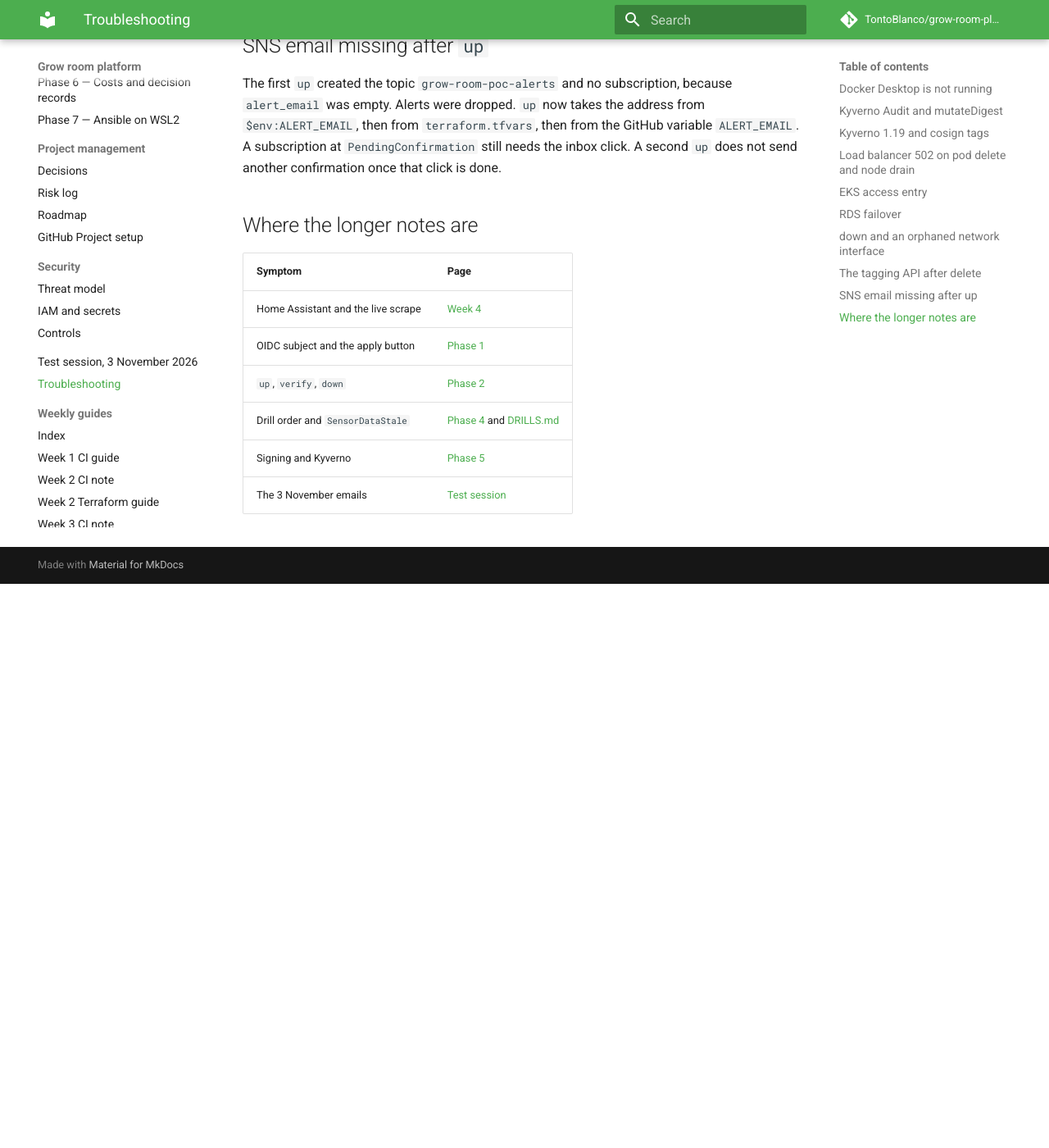
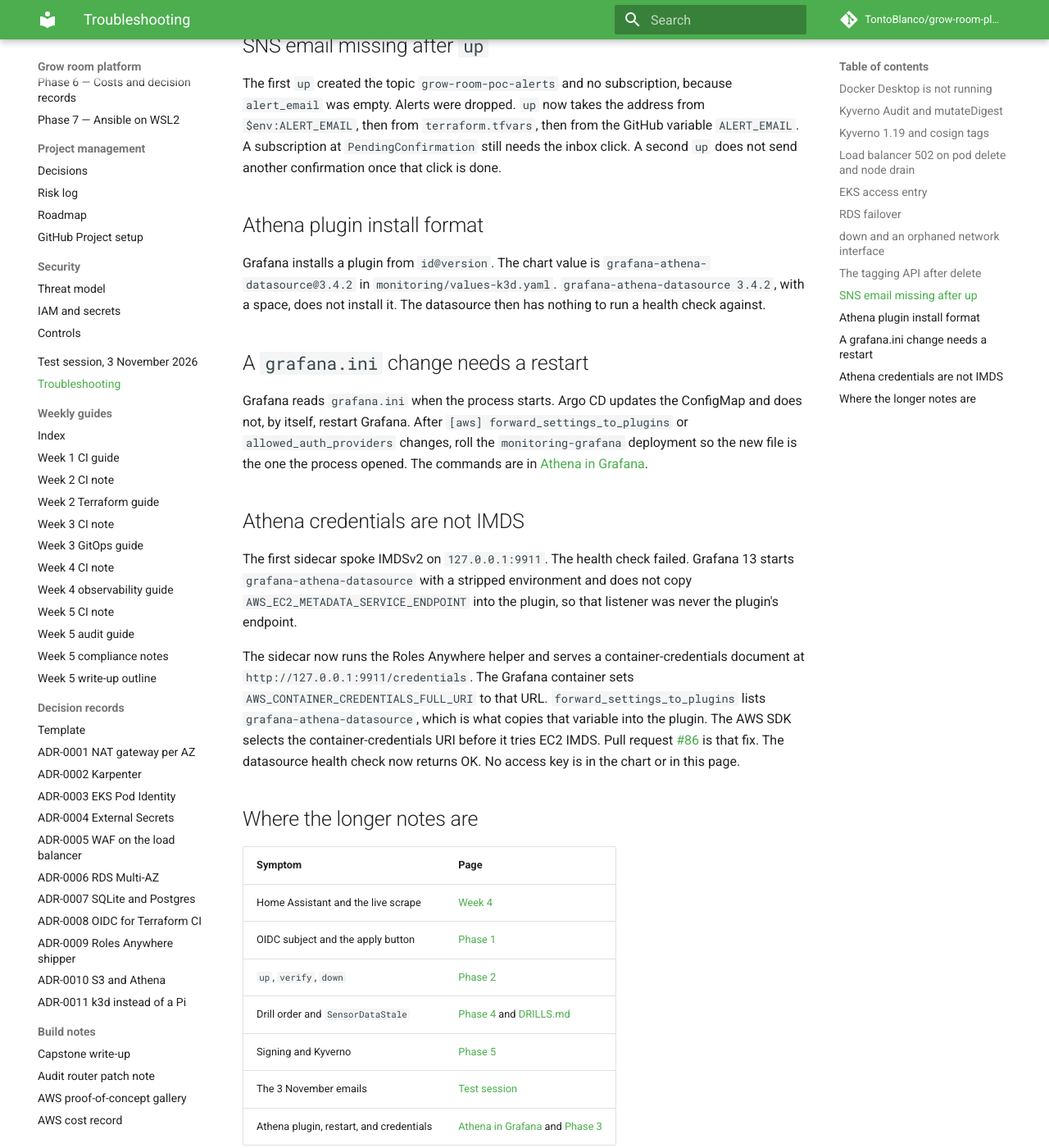
Before and after one commit to TontoBlanco/grow-room-platform, an MkDocs documentation site: the page built from docs/troubleshooting.md, in a window 1280 px wide and 1400 px high, scrolled down 1786 px. Shown: the whole window at 82% size. Built offline with MkDocs 1.6.1 and Material for MkDocs 9.7.7, drawn with Linux system fonts in a browser that asks for light colours; comment, search, counter and statistics services are not loaded; before the commit the page ends 2498 px from its top, so only the background shows below that.

Commit message:
Record the Athena credential fixes from pull request 86.
The plugin install is id@version, grafana.ini changes need a Grafana restart, and the plugin reads a container-credentials URI instead of IMDS. The roadmap now calls that data source done and working.

Co-authored-by: TontoBlanco <TontoBlanco@users.noreply.github.com>

```diff
--- a/docs/ATHENA_GRAFANA.md
+++ b/docs/ATHENA_GRAFANA.md
@@ -14,13 +14,34 @@ Grafana 13 starts `grafana-athena-datasource` with a stripped environment and
 then copies `AWS_CONTAINER_CREDENTIALS_FULL_URI` (plus the IRSA and region
 names) because the plugin id is listed in `[aws] forward_settings_to_plugins`.
 `AWS_EC2_METADATA_SERVICE_ENDPOINT` is not copied, so an IMDSv2 listener on
-`127.0.0.1:9911` never becomes the plugin's endpoint. The sidecar runs
+`127.0.0.1:9911` never becomes the plugin's endpoint. That is why the first
+health check failed. The sidecar runs
 `aws_signing_helper credential-process` and serves the ECS credential document
 (`AccessKeyID`, `SecretAccessKey`, `Token`, `Expiration`) at
 `http://127.0.0.1:9911/credentials`. The Grafana container sets
 `AWS_CONTAINER_CREDENTIALS_FULL_URI` to that URL. The SDK selects it before
 EC2 IMDS. `[plugins] forward_host_env_vars` is a list of plugin ids, and this
 chart does not set it.
+
+Three fixes landed after the first install. Pull request
+[#86](https://github.com/TontoBlanco/grow-room-platform/pull/86) is the one
+that made the datasource health check return OK.
+
+- The plugin install string is `id@version`. The value in
+  `monitoring/values-k3d.yaml` is `grafana-athena-datasource@3.4.2`. A space
+  between the id and the version does not install the plugin.
+- Grafana reads `grafana.ini` when the process starts. Argo CD can update
+  the ConfigMap and leave the old process running. A rollout restart of
+  `monitoring-grafana` is what loads `[aws] forward_settings_to_plugins`.
+- The Athena plugin does not use an IMDS sidecar. Grafana 13 does not copy
+  `AWS_EC2_METADATA_SERVICE_ENDPOINT` into the plugin. The sidecar now
+  serves a container-credentials document at
+  `http://127.0.0.1:9911/credentials`. The Grafana container sets
+  `AWS_CONTAINER_CREDENTIALS_FULL_URI` to that URL, and
+  `forward_settings_to_plugins` names `grafana-athena-datasource`, so the
+  plugin receives it. The AWS SDK uses that URI before it tries EC2 IMDS.
+
+The same notes are on the [troubleshooting page](troubleshooting.md).
 
 The board **Grow-room History** (uid `grow-room-history`) queries Glue database
 `grow_room_telemetry`, table `readings`, Athena workgroup `grow-room-telemetry`,
--- a/docs/grafana.md
+++ b/docs/grafana.md
@@ -148,7 +148,7 @@ These are the switched devices on the controller. The default set is `port_1`, `
 
 This board is uid `grow-room-history`. It is not Prometheus. Each panel sends its own query to Athena workgroup `grow-room-telemetry`, database `grow_room_telemetry`, table `readings`, in `us-west-2`. The time range defaults to 30 days. Auto-refresh is off, so opening the board does not scan Athena on a timer.
 
-Grafana uses role `grow-room-grafana-reader`. That role can query. It is not `grow-room-home-shipper`, which can only put objects. Pull request [#80](https://github.com/TontoBlanco/grow-room-platform/pull/80) merged this. The certificate, the secret, and the apply commands are in [Athena in Grafana](ATHENA_GRAFANA.md).
+Grafana uses role `grow-room-grafana-reader`. That role can query. It is not `grow-room-home-shipper`, which can only put objects. Pull request [#80](https://github.com/TontoBlanco/grow-room-platform/pull/80) added the board. Pull request [#86](https://github.com/TontoBlanco/grow-room-platform/pull/86) made the health check return OK. The plugin line is `id@version`. A `grafana.ini` change needs a Grafana restart. The plugin takes credentials from `AWS_CONTAINER_CREDENTIALS_FULL_URI`, not from an IMDS sidecar. The certificate, the secret, and the apply commands are in [Athena in Grafana](ATHENA_GRAFANA.md).
 
 Athena charges by data scanned. At one reading a minute the daily file is small, and the workgroup stops a query at 1 GB. Leaving auto-refresh off is how I keep that bill from ticking while the tab sits open.
 
--- a/docs/phases/phase-3-telemetry.md
+++ b/docs/phases/phase-3-telemetry.md
@@ -111,4 +111,6 @@ Write-only was a real constraint, not a slogan. The first policy I sketched coul
 
 The EKS exporter is a different bucket and a different identity. It ships simulator readings during a session. The home shipper is the one that carries `source=homeassistant`. The Athena query filters on that, so a session full of simulator rows does not look like the tent.
 
-Pull request [#80](https://github.com/TontoBlanco/grow-room-platform/pull/80) added a second role, `grow-room-grafana-reader`, so the k3d Grafana can query this workgroup. The shipper stays write-only. The board is **Grow-room History**. I am not copying the install steps here. They are in [Athena in Grafana](../ATHENA_GRAFANA.md).
+Pull request [#80](https://github.com/TontoBlanco/grow-room-platform/pull/80) added a second role, `grow-room-grafana-reader`, so the k3d Grafana can query this workgroup. The shipper stays write-only. The board is **Grow-room History**. Pull request [#86](https://github.com/TontoBlanco/grow-room-platform/pull/86) is what made the datasource health check return OK.
+
+The plugin install string has to be `id@version`, for example `grafana-athena-datasource@3.4.2`. A space between the id and the version does not install it. A change to `grafana.ini` is not live until Grafana restarts, because the process reads that file at startup. The plugin does not call an IMDS sidecar. Grafana copies `AWS_CONTAINER_CREDENTIALS_FULL_URI` into `grafana-athena-datasource` only when that id is listed in `[aws] forward_settings_to_plugins`. The sidecar serves the credential document at `http://127.0.0.1:9911/credentials`, and that URI is what the SDK uses before EC2 IMDS. The steps and the health check are in [Athena in Grafana](../ATHENA_GRAFANA.md). The short version is on the [troubleshooting page](../troubleshooting.md).
--- a/docs/troubleshooting.md
+++ b/docs/troubleshooting.md
@@ -42,6 +42,20 @@ Drill 3 on 3 November moved the primary in about 30 seconds. The usual range I s
 
 The first `up` created the topic `grow-room-poc-alerts` and no subscription, because `alert_email` was empty. Alerts were dropped. `up` now takes the address from `$env:ALERT_EMAIL`, then from `terraform.tfvars`, then from the GitHub variable `ALERT_EMAIL`. A subscription at `PendingConfirmation` still needs the inbox click. A second `up` does not send another confirmation once that click is done.
 
+## Athena plugin install format
+
+Grafana installs a plugin from `id@version`. The chart value is `grafana-athena-datasource@3.4.2` in `monitoring/values-k3d.yaml`. `grafana-athena-datasource 3.4.2`, with a space, does not install it. The datasource then has nothing to run a health check against.
+
+## A `grafana.ini` change needs a restart
+
+Grafana reads `grafana.ini` when the process starts. Argo CD updates the ConfigMap and does not, by itself, restart Grafana. After `[aws] forward_settings_to_plugins` or `allowed_auth_providers` changes, roll the `monitoring-grafana` deployment so the new file is the one the process opened. The commands are in [Athena in Grafana](ATHENA_GRAFANA.md).
+
+## Athena credentials are not IMDS
+
+The first sidecar spoke IMDSv2 on `127.0.0.1:9911`. The health check failed. Grafana 13 starts `grafana-athena-datasource` with a stripped environment and does not copy `AWS_EC2_METADATA_SERVICE_ENDPOINT` into the plugin, so that listener was never the plugin's endpoint.
+
+The sidecar now runs the Roles Anywhere helper and serves a container-credentials document at `http://127.0.0.1:9911/credentials`. The Grafana container sets `AWS_CONTAINER_CREDENTIALS_FULL_URI` to that URL. `forward_settings_to_plugins` lists `grafana-athena-datasource`, which is what copies that variable into the plugin. The AWS SDK selects the container-credentials URI before it tries EC2 IMDS. Pull request [#86](https://github.com/TontoBlanco/grow-room-platform/pull/86) is that fix. The datasource health check now returns OK. No access key is in the chart or in this page.
+
 ## Where the longer notes are
 
 | Symptom | Page |
@@ -52,3 +66,4 @@ The first `up` created the topic `grow-room-poc-alerts` and no subscription, bec
 | Drill order and `SensorDataStale` | [Phase 4](phases/phase-4-slos-and-drills.md) and [DRILLS.md](aws-poc/DRILLS.md) |
 | Signing and Kyverno | [Phase 5](phases/phase-5-supply-chain.md) |
 | The 3 November emails | [Test session](test-session/2026-11-03.md) |
+| Athena plugin, restart, and credentials | [Athena in Grafana](ATHENA_GRAFANA.md) and [Phase 3](phases/phase-3-telemetry.md) |
```
Also changed, not shown: docs/index.md (+1 -1 lines), docs/project-management/roadmap.md (+1 -1 lines).
